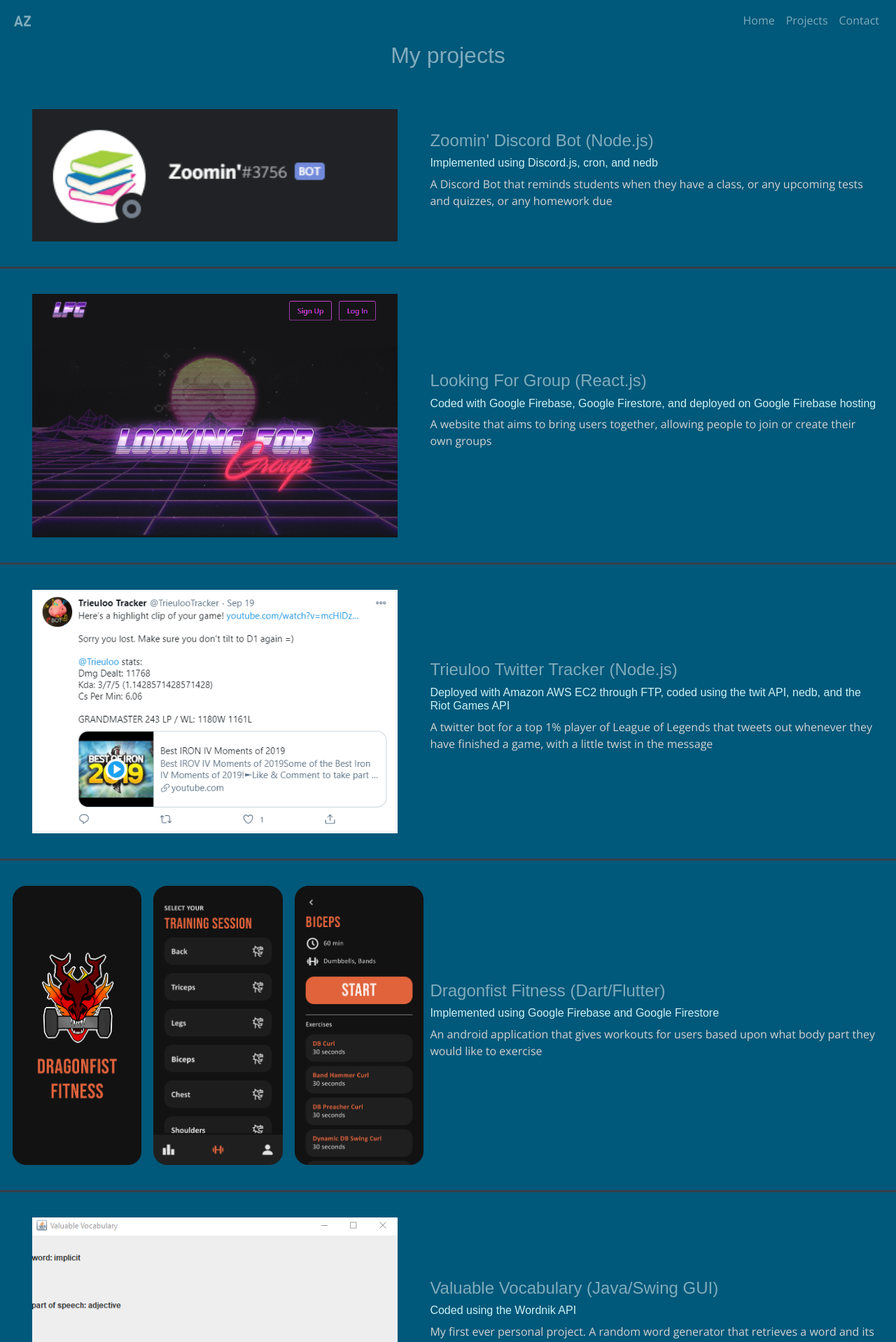
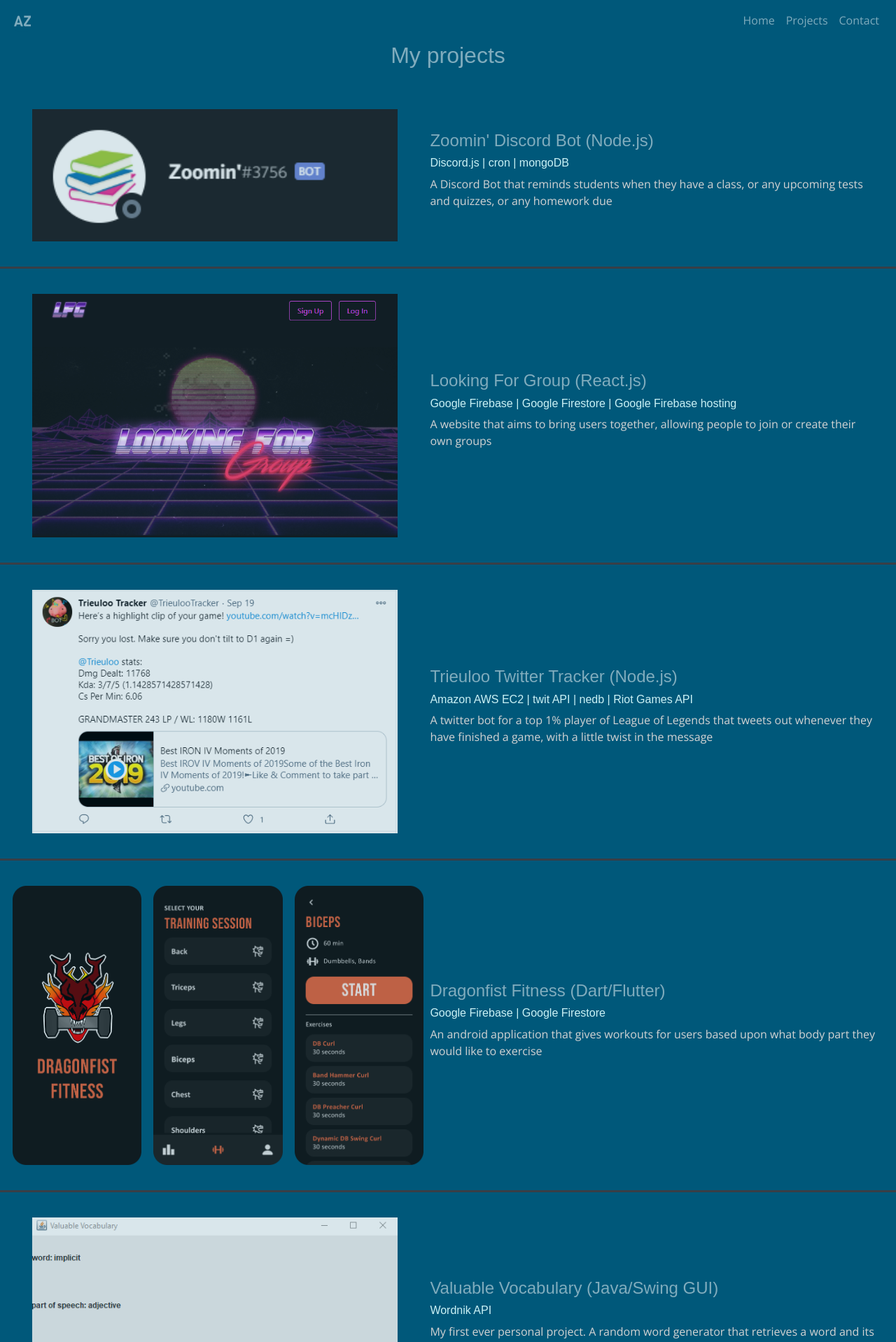
Before and after one commit to alfredzhuang/portfolio, a React (Create React App) app: page /projects in a window 1280 px wide. Shown: the top 1918 px of the page at 70% size. Built offline with nearby package versions, Linux system fonts and the light colour scheme; a web font is replaced by a local one.

Commit message:
added hover effect for project images

```diff
--- a/src/App.js
+++ b/src/App.js
@@ -46,27 +46,27 @@
         title: 'My projects',
         zoomin: {
           title: 'Zoomin\' Discord Bot (Node.js)',
-          subTitle: 'Implemented using Discord.js, cron, and nedb',
+          subTitle: 'Discord.js | cron | mongoDB',
           text: 'A Discord Bot that reminds students when they have a class, or any upcoming tests and quizzes, or any homework due',
         },
         lookingForGroup: {
           title: 'Looking For Group (React.js)',
-          subTitle: 'Coded with Google Firebase, Google Firestore, and deployed on Google Firebase hosting',
+          subTitle: 'Google Firebase | Google Firestore | Google Firebase hosting',
           text: 'A website that aims to bring users together, allowing people to join or create their own groups',
         },
         twitterTracker: {
           title: 'Trieuloo Twitter Tracker (Node.js)',
-          subTitle: 'Deployed with Amazon AWS EC2 through FTP, coded using the twit API, nedb, and the Riot Games API',
+          subTitle: 'Amazon AWS EC2 | twit API | nedb | Riot Games API',
           text: 'A twitter bot for a top 1% player of League of Legends that tweets out whenever they have finished a game, with a little twist in the message',
         },
         dragonfistFitness: {
           title: 'Dragonfist Fitness (Dart/Flutter)',
-          subTitle: 'Implemented using Google Firebase and Google Firestore',
+          subTitle: 'Google Firebase | Google Firestore',
           text: 'An android application that gives workouts for users based upon what body part they would like to exercise',
         },
         valuableVocabulary: {
           title: 'Valuable Vocabulary (Java/Swing GUI)',
-          subTitle: 'Coded using the Wordnik API',
+          subTitle: 'Wordnik API',
           text: 'My first ever personal project. A random word generator that retrieves a word and its definition for the user',
         },
       },
--- a/src/pages/ProjectsPage.css
+++ b/src/pages/ProjectsPage.css
@@ -34,6 +34,11 @@
 
 .project article .image img {
     width: 85%;
+    opacity: 0.85;
+}
+
+.project article .image img:hover {
+    opacity: 1.0;
 }
 
 .project article .image1 {
@@ -45,6 +50,11 @@
 .project article .image1 img {
     width: 30%;
     margin-left: 17.5px;
+    opacity: 0.85;
+}
+
+.project article .image1 img:hover {
+    opacity: 1.0;
 }
 
 .project article .description {
```
